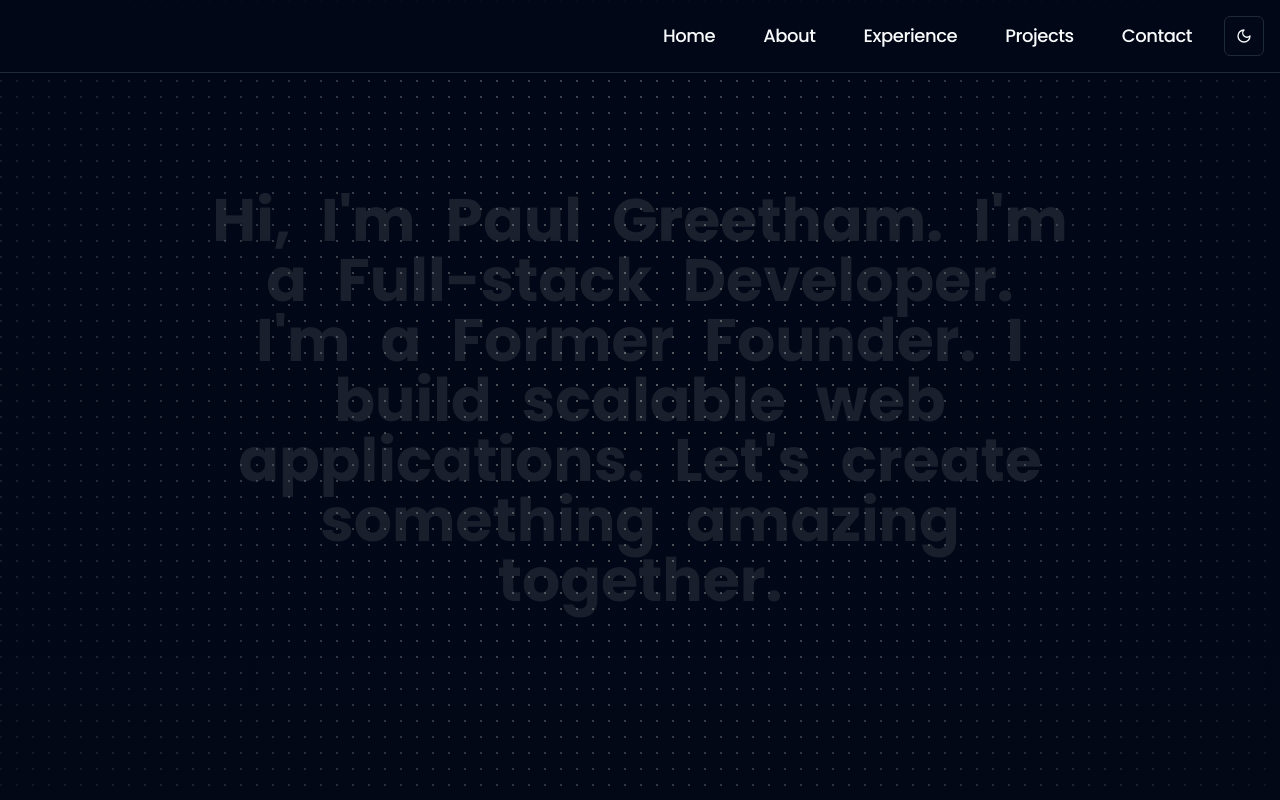
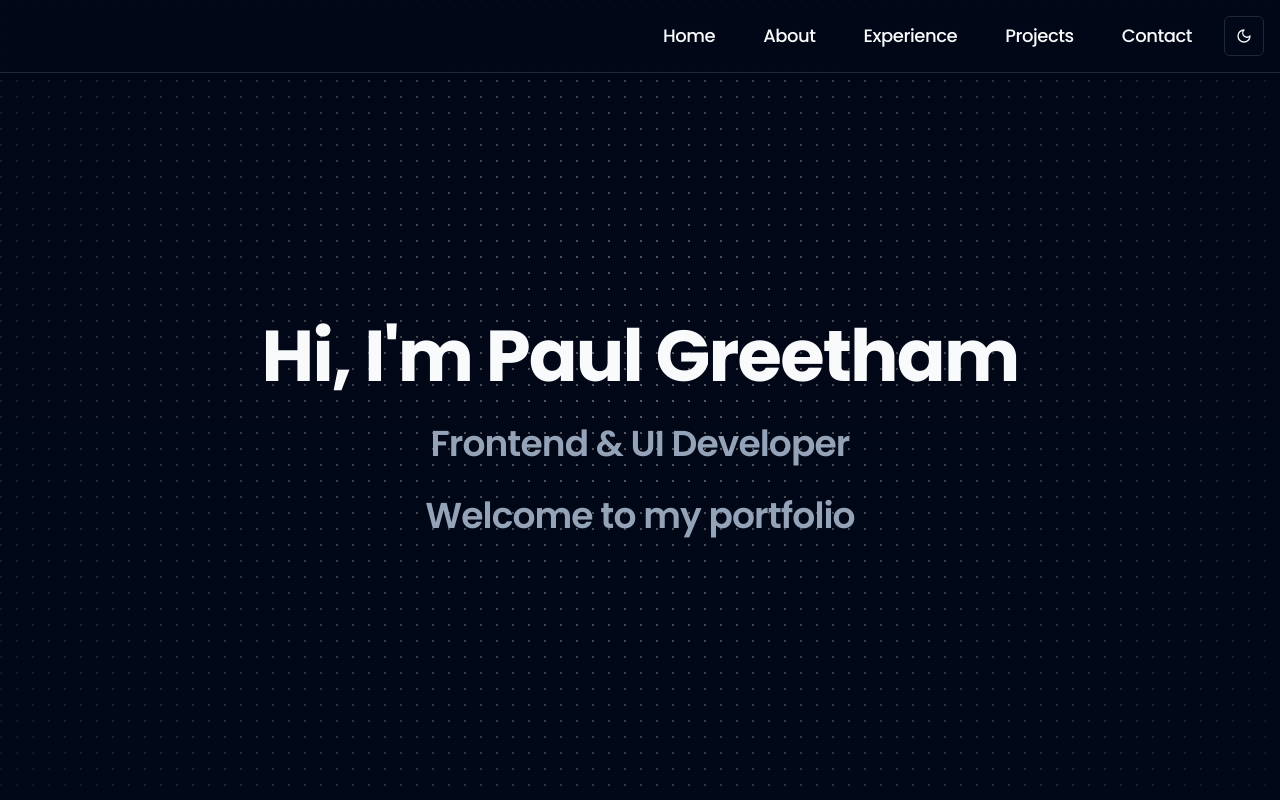
Before and after one commit to PaulGreetham/paul-greetham, a Next.js app: page / in a window 1280 px wide. Shown: the top 800 px of the page. Built offline with nearby package versions, Linux system fonts and the light colour scheme.

Commit message:
hero updated

```diff
--- a/src/components/sections/about.tsx
+++ b/src/components/sections/about.tsx
@@ -37,24 +37,24 @@ export function AboutSection() {
           className="text-center space-y-8"
         >
           <h2 className={cn(typography.h2, "mb-8")}>About Me</h2>
-          <div className="mx-auto max-w-3xl bg-card p-6 rounded-lg border border-border/50 hover:shadow-lg transition-shadow">
+          <div className="mx-auto mb-8 max-w-3xl bg-card p-6 rounded-lg border border-border/50 hover:shadow-lg transition-shadow">
             <Accordion type="single" collapsible defaultValue="item-1" className="w-full">
               <AccordionItem value="item-1">
-                <AccordionTrigger>Is it accessible?</AccordionTrigger>
+                <AccordionTrigger>About me Q1?</AccordionTrigger>
                 <AccordionContent>
-                  Yes. It adheres to the WAI-ARIA design pattern.
+                  TBC.
                 </AccordionContent>
               </AccordionItem>
               <AccordionItem value="item-2">
-                <AccordionTrigger>Is it styled?</AccordionTrigger>
+                <AccordionTrigger>About me Q2?</AccordionTrigger>
                 <AccordionContent>
-                  Yes. It comes with default styles that matches the other components&apos; aesthetic.
+                  TBC.
                 </AccordionContent>
               </AccordionItem>
               <AccordionItem value="item-3">
-                <AccordionTrigger>Is it animated?</AccordionTrigger>
+                <AccordionTrigger>About me Q3?</AccordionTrigger>
                 <AccordionContent>
-                  Yes. It&apos;s animated by default, but you can disable it if you prefer.
+                  TBC.
                 </AccordionContent>
               </AccordionItem>
             </Accordion>
@@ -68,7 +68,6 @@ export function AboutSection() {
           viewport={{ once: true }}
           transition={{ delay: 0.2 }}
         >
-          <h3 className={cn(typography.h3, "mb-8 text-center")}>Stack Experience</h3>
           <div className="relative -mx-4 md:-mx-24 overflow-hidden">
             <VelocityScroll defaultVelocity={1} numRows={2}>
               {techString}
--- a/src/components/sections/hero.tsx
+++ b/src/components/sections/hero.tsx
@@ -2,20 +2,36 @@
 
 import { DotPattern } from "@/components/ui/dot-pattern"
 import { TextReveal } from "@/components/ui/text-reveal"
+import { cn } from "@/lib/utils"
+import { typography } from "@/lib/typography"
 
 export function HeroSection() {
   return (
     <section id="home" className="relative">
-      <TextReveal
-        text={`Hi, I'm Paul Greetham.
-        I'm a Full-stack Developer.
-        I'm a Former Founder.
-        I build scalable web applications.
-        Let's create something amazing together.`}
-      />
+      <div className="flex flex-col items-center justify-center mt-80 relative z-10">
+        <h1 className={cn(typography.h1, "text-center mb-8")}>
+          Hi, I&apos;m Paul Greetham
+        </h1>
+        <h2 className={cn(typography.h2, "text-muted-foreground mb-8")}>
+          Frontend & UI Developer
+        </h2>
+        <h2 className={cn(typography.h2, "text-muted-foreground mb-24")}>
+          Welcome to my portfolio
+        </h2>
+      </div>
+      <div className="relative z-10">
+        <TextReveal
+          text={`
+          I'm a Frontend & UI Developer.
+          I'm a Former Founder.
+          I build scalable web and mobile applications.
+          Let's create something amazing together.
+          `}
+        />
+      </div>
 
       <DotPattern
-        className="fixed inset-0 [mask-image:radial-gradient(900px_circle_at_center,white,transparent)]"
+        className="fixed inset-0 z-0 [mask-image:radial-gradient(900px_circle_at_center,white,transparent)]"
         width={16}
         height={16}
         cx={1}
@@ -23,7 +39,7 @@ export function HeroSection() {
         cr={1}
       />
 
-      <div className="fixed inset-0 bg-gradient-to-b from-background/0 via-background/5 to-background/10" />
+      <div className="fixed inset-0 z-0 bg-gradient-to-b from-background/0 via-background/5 to-background/10" />
     </section>
   )
 }
--- a/src/components/ui/text-reveal.tsx
+++ b/src/components/ui/text-reveal.tsx
@@ -43,6 +43,7 @@ export const TextReveal: FC<TextRevealProps> = ({ text, className }) => {
 
 interface WordProps {
   children: string;
+  // eslint-disable-next-line @typescript-eslint/no-explicit-any
   progress: any;
   range: [number, number];
 }
```
